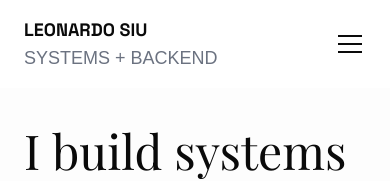
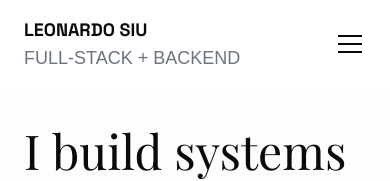
Before and after one commit to leonardosiu/portfolio-dev, a Next.js app: page / in a window 390 px wide. Shown: the top 181 px of the page. Built offline with nearby package versions, Linux system fonts and the light colour scheme; a web font is replaced by a local one.

Commit message:
fix: change mobile navbar text + improve experience for cursor

```diff
--- a/components/layout/CustomCursor.tsx
+++ b/components/layout/CustomCursor.tsx
@@ -66,7 +66,7 @@ export default function CustomCursor() {
       }}
       transition={{
         ease: 'easeOut',
-        duration: 0.15,
+        duration: 0.05,
       }}
       variants={{
         initial: { scale: 0.3, opacity: 0 },
@@ -84,7 +84,7 @@ export default function CustomCursor() {
           opacity: shouldShow ? 1 : 0,
         }}
         transition={{
-          duration: 0.3,
+          duration: 0.05,
         }}
       />
     </Cursor>
--- a/components/layout/MobileNavbar.tsx
+++ b/components/layout/MobileNavbar.tsx
@@ -30,7 +30,7 @@ export default function MobileNavbar() {
           <Link href="/" className="font-bold text-lg tracking-light uppercase" onClick={closeMenu}>
             Leonardo Siu
           </Link>
-          <span className="text-muted-light dark:text-muted-dark text-lg font-mono uppercase">systems + backend</span>
+          <span className="text-muted-light dark:text-muted-dark text-lg font-mono uppercase">full-stack + backend</span>
         </div>
 
         {/* Hamburger Menu Button */}
```
